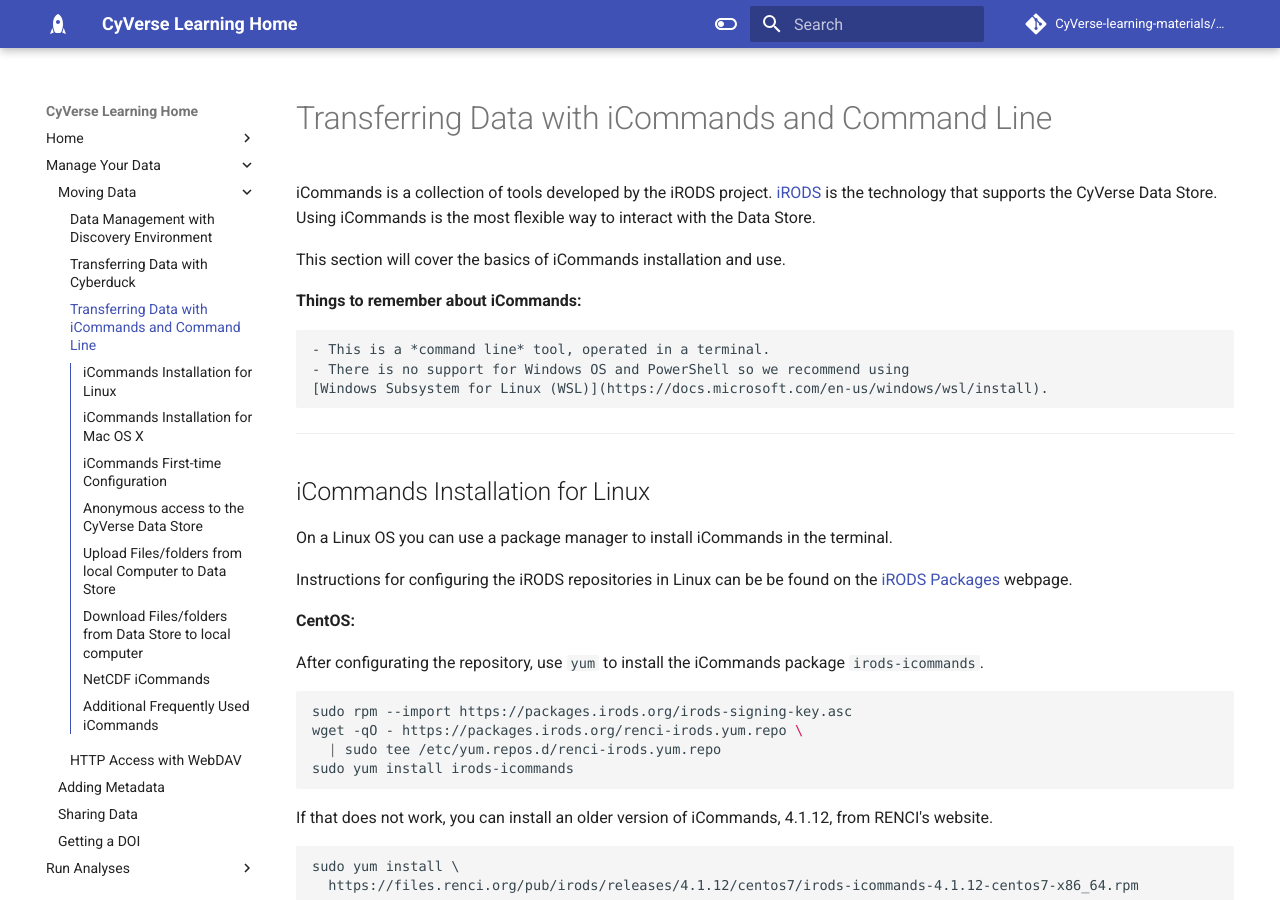
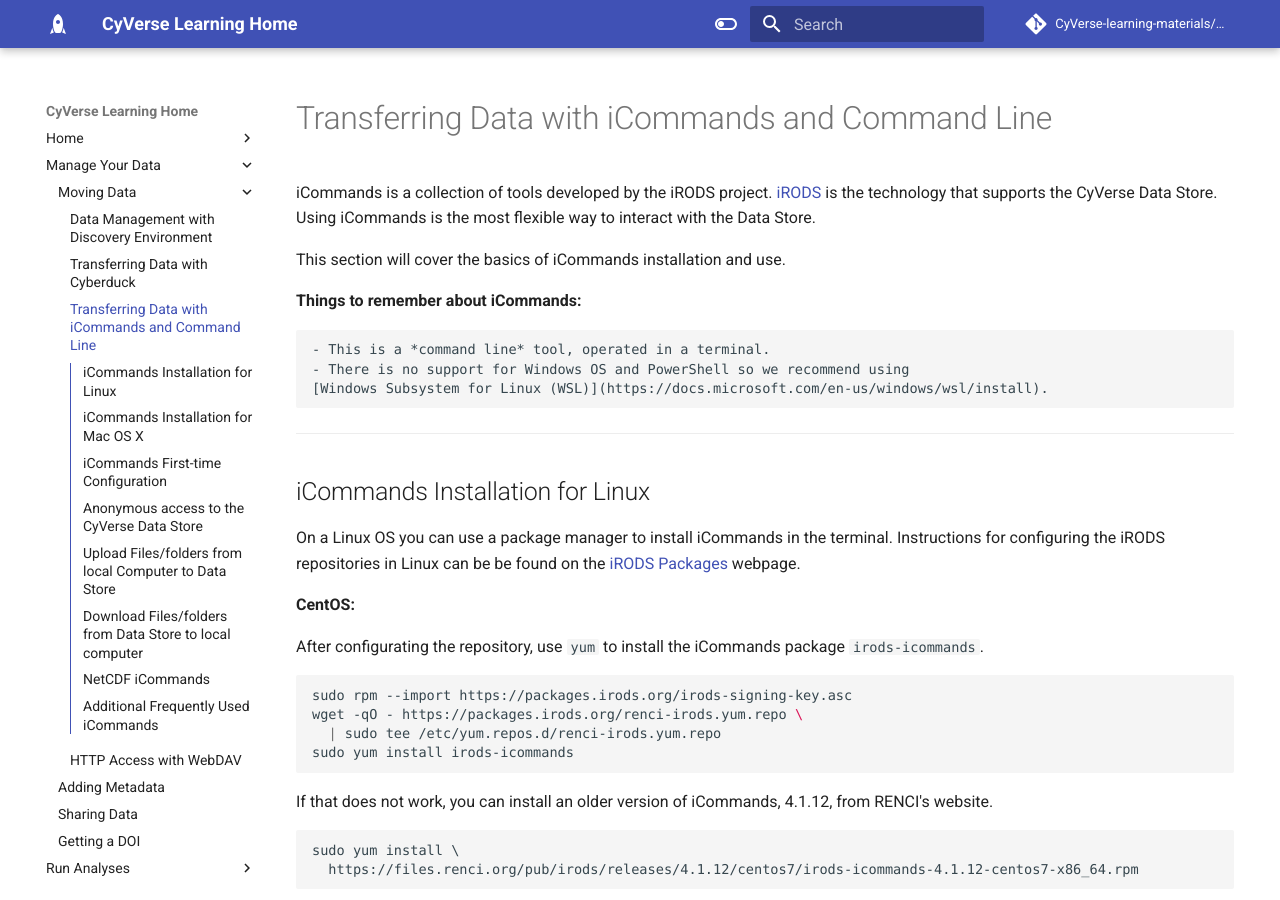
Before and after one commit to CyVerse-learning-materials/learning-materials-home, an MkDocs documentation site: the page built from docs/ds/icommands.md, in a window 1280 px wide and 900 px high. Built offline with MkDocs 1.6.1 and Material for MkDocs 9.7.7, drawn with Linux system fonts in a browser that asks for light colours; some web fonts are replaced; a script that is not in the unit is left out; comment, search, counter and statistics services are not loaded.

Commit message:
Combined 2 sentences into paragraph

```diff
--- a/docs/ds/icommands.md
+++ b/docs/ds/icommands.md
@@ -14,9 +14,8 @@
 
 ## iCommands Installation for Linux
 
-On a Linux OS you can use a package manager to install iCommands in the terminal.
+On a Linux OS you can use a package manager to install iCommands in the terminal. Instructions for configuring the iRODS repositories in Linux can be be found on the [iRODS Packages](https://packages.irods.org/) webpage.
 
-Instructions for configuring the iRODS repositories in Linux can be be found on the [iRODS Packages](https://packages.irods.org/) webpage.
 
 **CentOS:**
 
```
